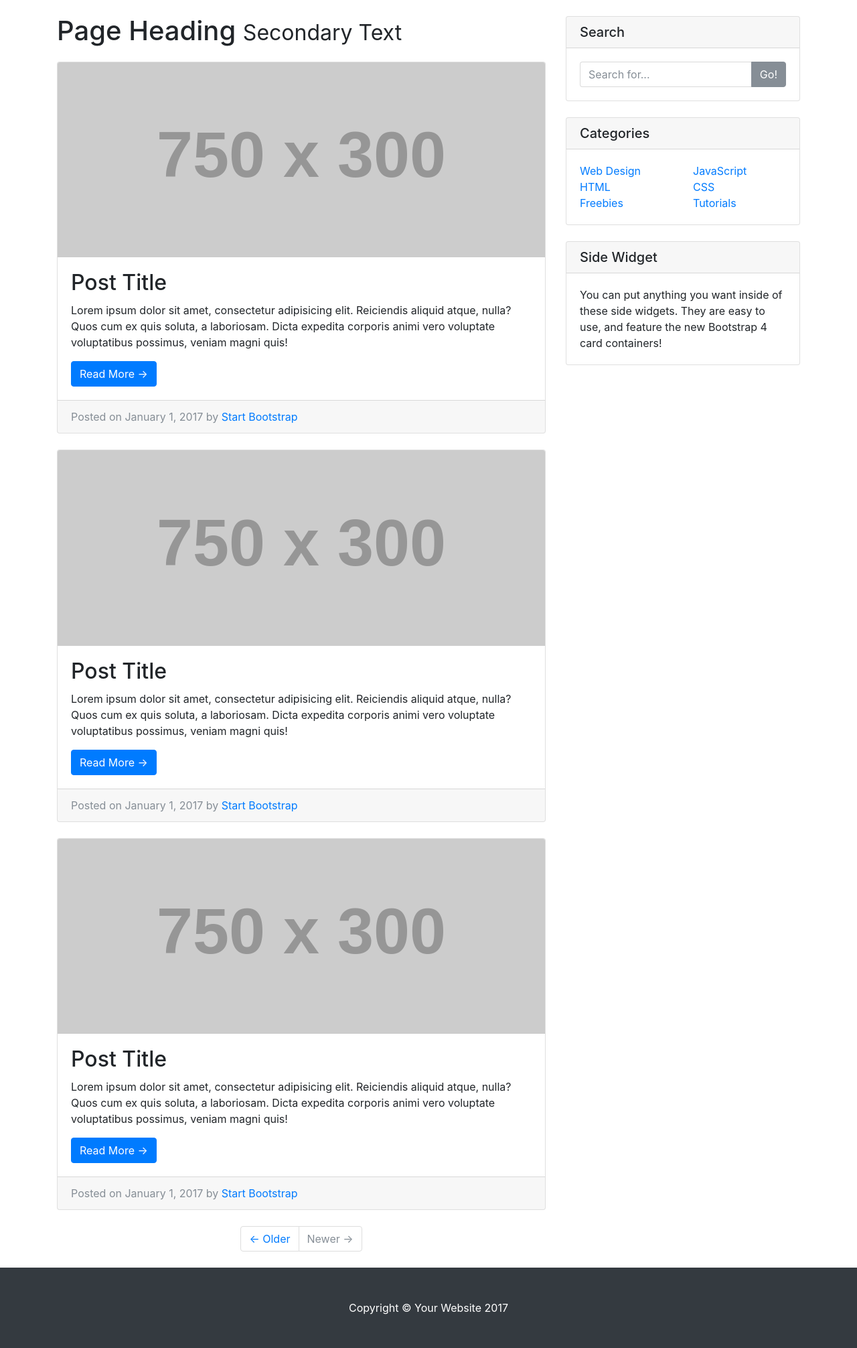
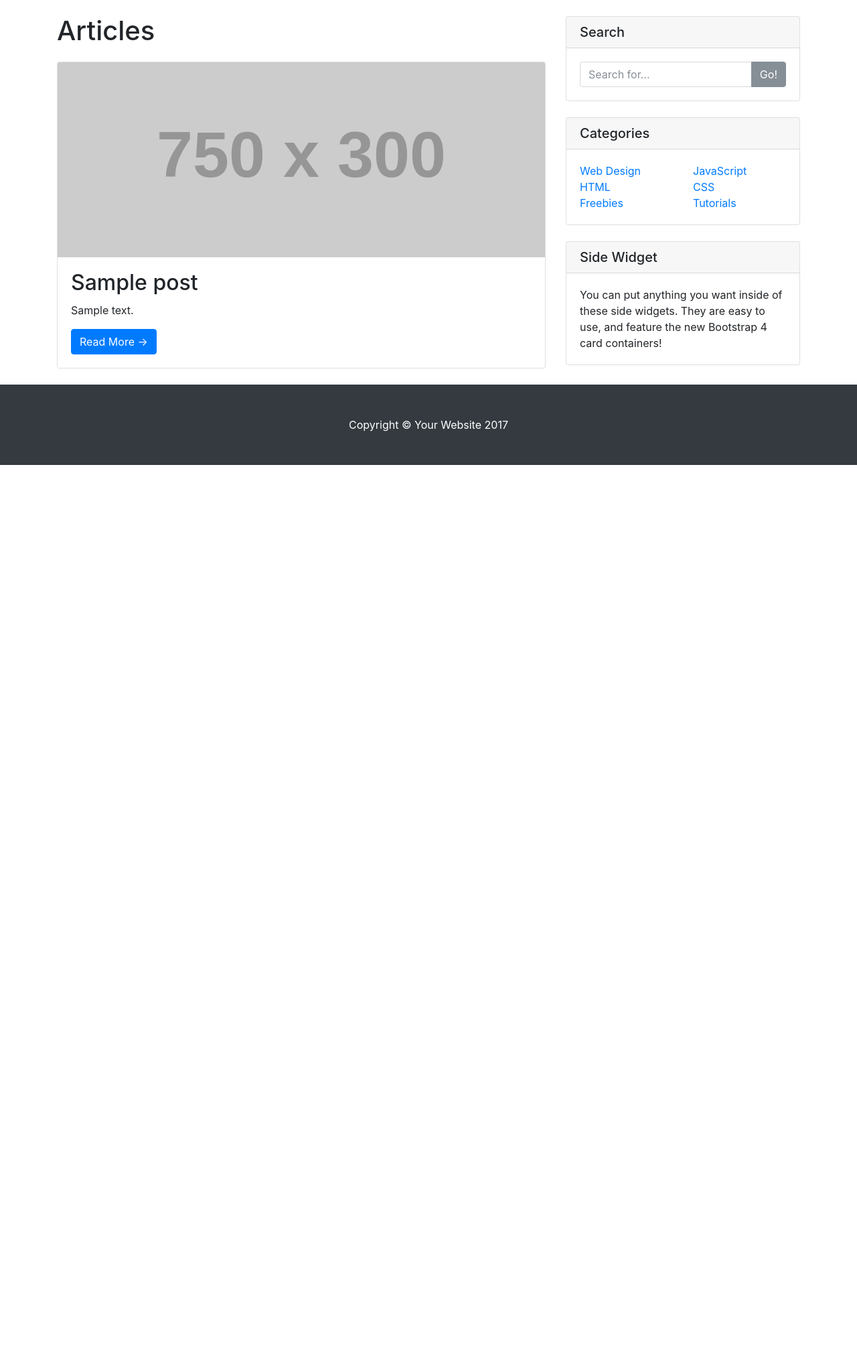
Before and after one commit to joonahn/flask-example, a Flask app: template templates/home.html in a window 1280 px wide. Shown: the part 56-2068 px from the top of the page at 67% size. After the commit the page ends 750 px from the top, so only its background shows below. Run offline with Flask 2, Linux system fonts and the light colour scheme; the template is opened without the code that fills it: most values are stand-ins (such as "Sample title", 1, 10 or a date in 2020); grey boxes labelled with a size stand in for pictures from a placeholder-image service; some libraries are stand-ins or nearby versions.

Commit message:
read blog article list done

```diff
--- a/app.py
+++ b/app.py
@@ -1,10 +1,51 @@
 # hello.py
-from flask import Flask, render_template
+from flask import Flask, render_template, request
+from flaskext.mysql import MySQL
+
 app = Flask(__name__)
+mysql = MySQL()
+
+app.config['MYSQL_DATABASE_USER'] = 'root'
+app.config['MYSQL_DATABASE_PASSWORD'] = 'root'
+app.config['MYSQL_DATABASE_DB'] = 'blog'
+app.config['MYSQL_DATABASE_HOST'] = 'localhost'
+
+mysql.init_app(app)
 
 @app.route("/hello/")
 def hello(name=None):
 	return render_template('hello.html', name=name)
 
+@app.route("/loadData")
+def loadData():
+	cursor = mysql.connect().cursor()
+	cursor.execute("select * from blog")
+
+	result = []
+
+	for row in cursor:
+		result.append(row)
+
+	print (result)
+	return "load Test" + ''.join(str(e) for e in result)
+
+
+@app.route("/home")
+def home():
+	cursor = mysql.connect().cursor()
+	cursor.execute("select * from blog")
+
+	posts = []
+
+	for row in cursor:
+		post = {}
+		post['href'] = "./{}".format(row[0])
+		post["title"] = row[1]
+		post["content"] = row[2]
+		posts.append(post)
+
+
+	return render_template('home.html', posts=posts)
+
 if __name__ == "__main__":
 	app.run()
--- a/templates/home.html
+++ b/templates/home.html
@@ -56,61 +56,25 @@
         <!-- Blog Entries Column -->
         <div class="col-md-8">
 
-          <h1 class="my-4">Page Heading
-            <small>Secondary Text</small>
+          <h1 class="my-4">Articles
           </h1>
 
+          {% for post in posts %}
           <!-- Blog Post -->
           <div class="card mb-4">
             <img class="card-img-top" src="http://placehold.it/750x300" alt="Card image cap">
             <div class="card-body">
-              <h2 class="card-title">Post Title</h2>
-              <p class="card-text">Lorem ipsum dolor sit amet, consectetur adipisicing elit. Reiciendis aliquid atque, nulla? Quos cum ex quis soluta, a laboriosam. Dicta expedita corporis animi vero voluptate voluptatibus possimus, veniam magni quis!</p>
-              <a href="#" class="btn btn-primary">Read More &rarr;</a>
+              <h2 class="card-title">{{ post.title }}</h2>
+              <p class="card-text">{{ post.summary }}</p>
+              <a href="{{ post.href }}" class="btn btn-primary">Read More &rarr;</a>
             </div>
-            <div class="card-footer text-muted">
+            <!-- <div class="card-footer text-muted">
               Posted on January 1, 2017 by
               <a href="#">Start Bootstrap</a>
-            </div>
+            </div> -->
           </div>
+          {% endfor %}
 
-          <!-- Blog Post -->
-          <div class="card mb-4">
-            <img class="card-img-top" src="http://placehold.it/750x300" alt="Card image cap">
-            <div class="card-body">
-              <h2 class="card-title">Post Title</h2>
-              <p class="card-text">Lorem ipsum dolor sit amet, consectetur adipisicing elit. Reiciendis aliquid atque, nulla? Quos cum ex quis soluta, a laboriosam. Dicta expedita corporis animi vero voluptate voluptatibus possimus, veniam magni quis!</p>
-              <a href="#" class="btn btn-primary">Read More &rarr;</a>
-            </div>
-            <div class="card-footer text-muted">
-              Posted on January 1, 2017 by
-              <a href="#">Start Bootstrap</a>
-            </div>
-          </div>
-
-          <!-- Blog Post -->
-          <div class="card mb-4">
-            <img class="card-img-top" src="http://placehold.it/750x300" alt="Card image cap">
-            <div class="card-body">
-              <h2 class="card-title">Post Title</h2>
-              <p class="card-text">Lorem ipsum dolor sit amet, consectetur adipisicing elit. Reiciendis aliquid atque, nulla? Quos cum ex quis soluta, a laboriosam. Dicta expedita corporis animi vero voluptate voluptatibus possimus, veniam magni quis!</p>
-              <a href="#" class="btn btn-primary">Read More &rarr;</a>
-            </div>
-            <div class="card-footer text-muted">
-              Posted on January 1, 2017 by
-              <a href="#">Start Bootstrap</a>
-            </div>
-          </div>
-
-          <!-- Pagination -->
-          <ul class="pagination justify-content-center mb-4">
-            <li class="page-item">
-              <a class="page-link" href="#">&larr; Older</a>
-            </li>
-            <li class="page-item disabled">
-              <a class="page-link" href="#">Newer &rarr;</a>
-            </li>
-          </ul>
 
         </div>
 
```
Also changed, not shown: README.md.
